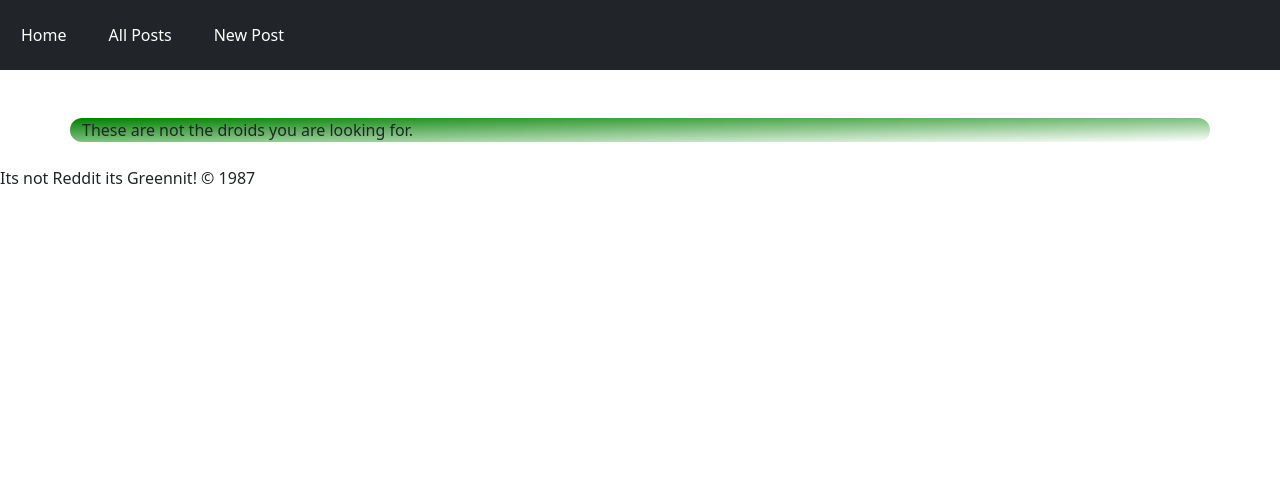
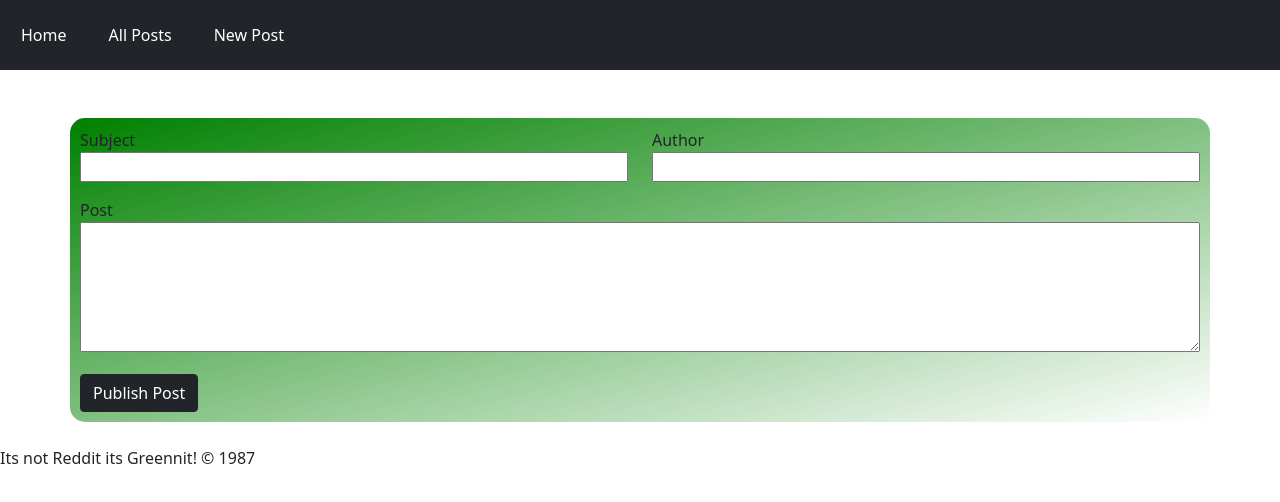
Before and after one commit to kjosenenko/final-project-client, a React (Create React App) app: page /posts/new in a window 1280 px wide. Shown: the top 502 px of the page. Built offline with nearby package versions, Linux system fonts and the light colour scheme; no server answers.

Commit message:
added form

```diff
--- a/src/App.css
+++ b/src/App.css
@@ -1,12 +1,30 @@
 #container-div {
   background-image: linear-gradient(to bottom right, green, white);
   border-radius: 15px;
+  padding: 10px;
+}
+
+h1 {
+  color: white;
 }
 
 h5 {
   color:green;
 }
 
+textarea {
+  width: 100%;
+  height: 130px;
+}
+
+input {
+  width: 100%;
+}
+
 small {
   color:grey
 }
+
+.card {
+  margin: 20px;
+}
--- a/src/App.js
+++ b/src/App.js
@@ -24,7 +24,7 @@ class  App extends Component {
           <Switch>
             <Route exact path="/" component={Home}/>
             <Route exact path="/posts" component={Posts}/>
-            <Route exact path="/new" component={Form}/>
+            <Route exact path="/posts/new" component={Form}/>
             <Route component={ErrorPage}/>
           </Switch>
         </div>
--- a/src/components/Form.js
+++ b/src/components/Form.js
@@ -3,9 +3,23 @@ import React, { Component } from 'react'
 class Form extends Component {
     render() {
         return (
-            <div>
-                From
-            </div>
+            <form>
+                <div className="mb-3 row">
+                    <div className="col">
+                        <label>Subject</label><br/>
+                        <input/>
+                    </div>
+                    <div className="col">
+                        <label>Author</label><br/>
+                        <input/>
+                    </div>
+                </div>
+                <div className="mb-3">
+                    <label>Post</label><br/>
+                    <textarea></textarea>
+                </div>
+                <button className="btn btn-dark">Publish Post</button>
+            </form>
         )
     }
 }
--- a/src/components/Home.js
+++ b/src/components/Home.js
@@ -7,7 +7,7 @@ class Home extends Component {
             <div>
                 <h1>Welcome to Greennit</h1>
                 <p>Here you might find some useful information. But since this is the internet you will mostly just find a bunch of opinions noone cares about and plenty of useless information.</p>
-                <Link className="btn btn-success" to="/new">Start Posting!</Link>
+                <Link className="btn btn-success" to="/posts/new">Start Posting!</Link>
                 <br /><br />
                 <Link className="btn btn-success" to="/posts">View Threads</Link>
             </div>
--- a/src/components/Nav.js
+++ b/src/components/Nav.js
@@ -8,7 +8,7 @@ class Nav extends Component {
                 <ul className="navbar-nav me-auto mb-2 mb-lg-0">
                     <li className="nav-link"><Link className="btn btn-dark" to="/">Home</Link></li>
                     <li className="nav-link"><Link className="btn btn-dark" to="/posts">All Posts</Link></li>
-                    <li className="nav-link"><Link className="btn btn-dark" to="/new">New Post</Link></li>
+                    <li className="nav-link"><Link className="btn btn-dark" to="/posts/new">New Post</Link></li>
                 </ul>
             </nav>
         )
--- a/src/components/Posts.js
+++ b/src/components/Posts.js
@@ -4,9 +4,10 @@ import Post from './Post'
 
 class Posts extends Component {
     render() {
-        const posts = this.props.posts.map((post, i) => <Post author={post.author} subject={post.subject} post={post.post} />)
+        const posts = this.props.posts.map((post, i) => <Post author={post.author} subject={post.subject} post={post.post}/>)
         return (
             <div>
+                <h1>Posts</h1>
                 {posts}
             </div>
         )
```
